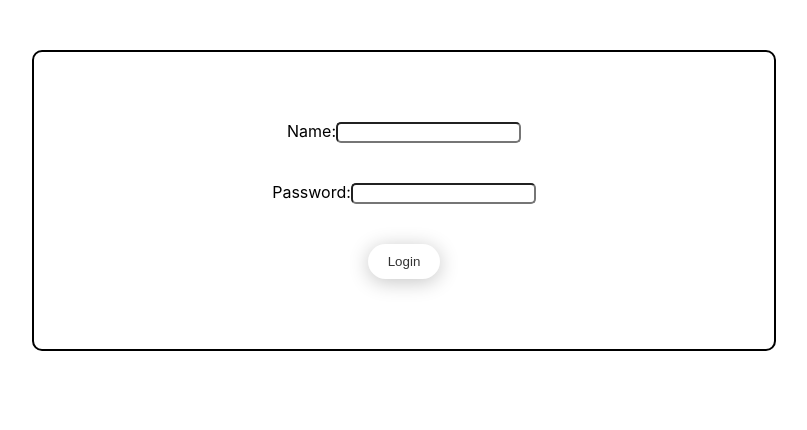
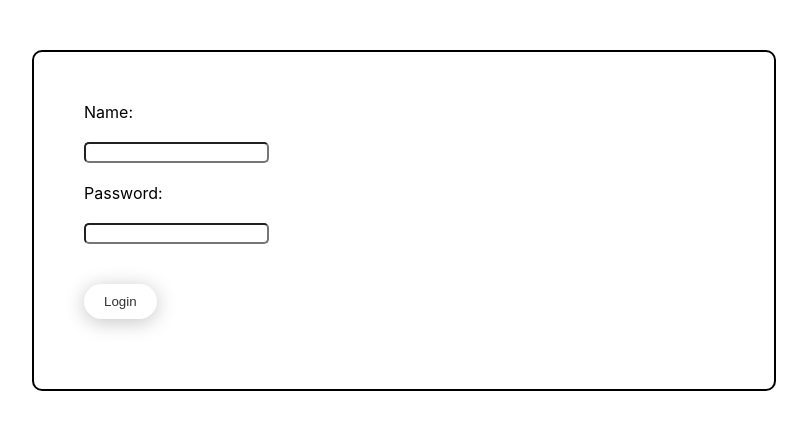
Before and after one commit to madd-ison/samepage-client, a React (Create React App) app: page /login in a window 1280 px wide. Shown: the top 430 px of the page, without its empty margins (236-1043 px from the left). Built offline with nearby package versions, Linux system fonts and the light colour scheme.

Commit message:
tweak login

```diff
--- a/src/Login/Login.css
+++ b/src/Login/Login.css
@@ -2,7 +2,7 @@
     margin: 30px auto;
     padding: 50px;
     border: 2px solid black;
-    text-align: center;
+    text-align: left;
     display: block;
     width: 50%;
     border-radius: 10px;
--- a/src/Login/Login.js
+++ b/src/Login/Login.js
@@ -30,9 +30,9 @@ function Login() {
     return (
         <section className='login-form'>
         <form onSubmit={handleSubmitJwtAuth}>
-        <div>
             <label htmlFor='username'>
-                Name:
+                Name: </label>
+                <br />
                 <input
                     type="text"
                     name="username"
@@ -40,19 +40,17 @@ function Login() {
                     onChange={e => setUsername(e.target.value)}
                     required
                     />
-            </label>
-            </div>
-            <div>
+                    <br />
             <label htmlFor='password'>
-                Password:
+                Password: </label>
+                <br />
                 <input
                     type="password"
                     name="password"
                     value={password}
                     onChange={e => setPassword(e.target.value)}
                     required/>
-            </label>
-            </div>
+                    <br />
             <button type='submit'>Login</button>
       </form>
       {loggingIn ?
```
